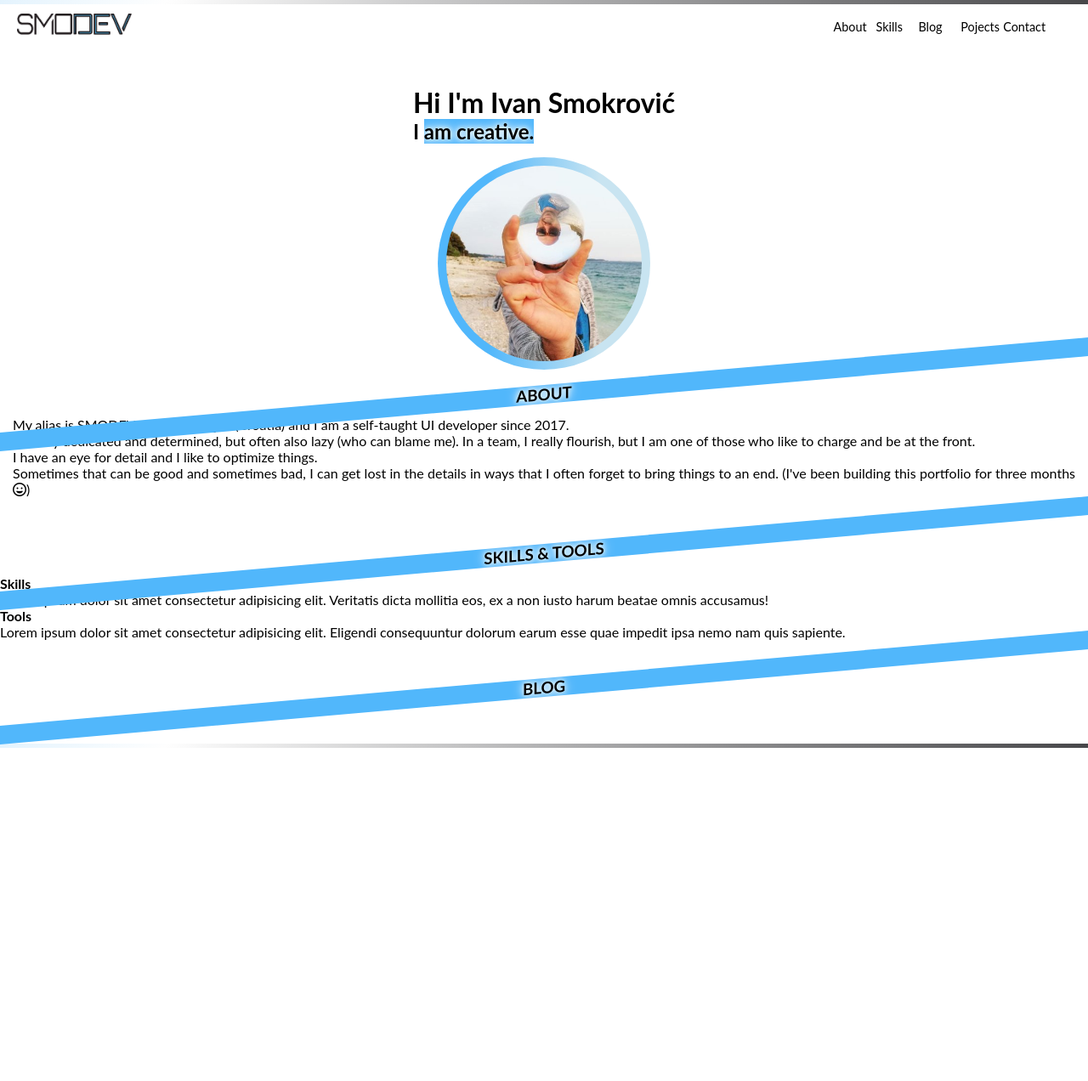
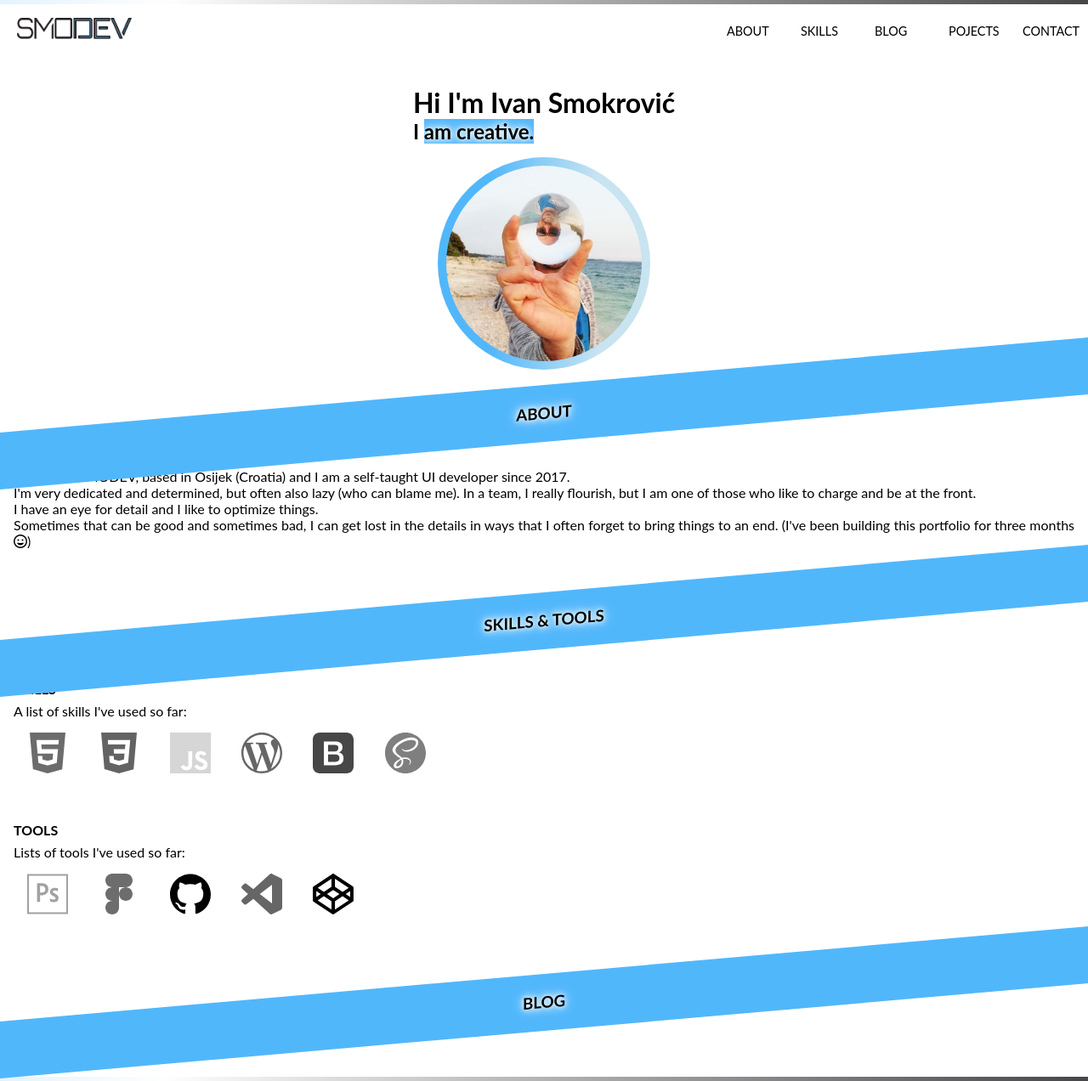
Before and after one commit to Smokra/Smodev1, a website: page src/html/index.html in a window 1280 px wide. Shown: the whole page at 85% size. Before the commit the page ends 880 px from the top, so only its background shows below. Drawn offline with nearby package versions, Linux system fonts and the light colour scheme; files that its build step writes are made by us from their sources; files whose address does not match are found by name.

Commit message:
Fixing arhitecture

```diff
--- a/src/css/style.scss
+++ b/src/css/style.scss
@@ -52,7 +52,7 @@ $grad: linear-gradient(90deg, rgba(81, 183, 251, 1) 24%, rgba(200, 228, 241, 1)
   display: grid;
   grid-template-columns: 1fr 3fr;
   align-items: center;
-  height: 50px;
+  height: 60px;
   overflow: hidden;
 
   & img {
@@ -65,7 +65,7 @@ $grad: linear-gradient(90deg, rgba(81, 183, 251, 1) 24%, rgba(200, 228, 241, 1)
   & ul {
     list-style: none;
     display: grid;
-    grid-template-columns: repeat(6, 1fr);
+    grid-template-columns: repeat(5, 1fr);
     justify-self: end;
   }
 }
@@ -76,16 +76,24 @@ $grad: linear-gradient(90deg, rgba(81, 183, 251, 1) 24%, rgba(200, 228, 241, 1)
   font-size: 0.9rem;
   font-weight: 400;
   text-decoration: none;
+  text-transform: uppercase;
   transition: color 0.3s ease-out;
-
-
+  margin: 0 10px;
 }
 
 .nav-item a:hover {
   color: $primary;
 }
 
+.nav-item a:active {
+  color: #000;
+}
+
 /* SECTIONS */
+
+.color {
+  background-color: $primary;
+}
 
 /* Section1 - About section */
 .section1 {
@@ -94,7 +102,6 @@ $grad: linear-gradient(90deg, rgba(81, 183, 251, 1) 24%, rgba(200, 228, 241, 1)
   width: 100%;
   height: auto;
   margin: 0 auto;
-  padding: 10px 0;
 }
 
 .profile {
@@ -112,13 +119,17 @@ $grad: linear-gradient(90deg, rgba(81, 183, 251, 1) 24%, rgba(200, 228, 241, 1)
   }
 }
 
-#about, #skills, #blog, #projects{
+#about,
+#skills,
+#blog,
+#projects {
   background-color: $primary;
   transform: skewY(-5deg);
   text-transform: uppercase;
   text-align: center;
   text-shadow: 0 0 5px #FFF, 0 0 10px #FFF, 0 0 15px #FFF, 2px 2px 2px rgba(206, 89, 55, 0);
   margin: 15px 0px;
+  padding: 1.4rem 0;
 }
 
 .typewriter {
@@ -129,11 +140,17 @@ $grad: linear-gradient(90deg, rgba(81, 183, 251, 1) 24%, rgba(200, 228, 241, 1)
   text-shadow: 0 0 5px #FFF, 0 0 10px #FFF, 0 0 15px #FFF, 2px 2px 2px rgba(206, 89, 55, 0);
 }
 
-.section1-content {
+.section1-content,
+.section2-content {
   max-width: 1280px;
   display: block;
   text-align: justify;
-  margin: 0px 15px;
+  margin: 1rem;
+
+  h4 {
+    text-transform: uppercase;
+    line-height: 2rem;
+  }
 }
 
 .section2 {
@@ -142,7 +159,60 @@ $grad: linear-gradient(90deg, rgba(81, 183, 251, 1) 24%, rgba(200, 228, 241, 1)
   width: 100%;
   height: auto;
   margin: 0 auto;
-  padding: 10px 0;
+}
+
+.icon {
+  display: inline-block;
+  width: 1em;
+  height: 1em;
+  stroke-width: 0;
+  stroke: currentColor;
+  fill: currentColor;
+  font-size: 3em;
+}
+
+.tooltip {
+  position: relative;
+  display: inline-block;
+  margin: 1rem;
+  filter: grayscale(100%);
+}
+
+.tooltip .tooltiptext {
+  visibility: hidden;
+  width: 120px;
+  background-color: $primary;
+  color: #fff;
+  text-align: center;
+  border-radius: 6px;
+  padding: 5px 0;
+  position: absolute;
+  z-index: 1;
+  top: 110%;
+  left: 50%;
+  margin-left: -60px;
+  opacity: 0;
+  transition: opacity 1s;
+}
+
+.tooltip .tooltiptext::after {
+  content: "";
+  position: absolute;
+  bottom: 100%;
+  left: 50%;
+  margin-left: -5px;
+  border-width: 5px;
+  border-style: solid;
+  border-color: transparent transparent $primary transparent;
+}
+
+.tooltip:hover {
+  filter: none;
+
+  .tooltiptext {
+    visibility: visible;
+    opacity: 1;
+  }
 }
 
 
@@ -192,10 +262,6 @@ $grad: linear-gradient(90deg, rgba(81, 183, 251, 1) 24%, rgba(200, 228, 241, 1)
   -webkit-animation: Typewriter-cursor 1s infinite;
   animation: Typewriter-cursor 1s infinite;
   /*margin-left: 1px;*/
-}
-
-.color {
-  background-color: $primary;
 }
 
 @-webkit-keyframes Typewriter-cursor {
@@ -290,7 +356,6 @@ $grad: linear-gradient(90deg, rgba(81, 183, 251, 1) 24%, rgba(200, 228, 241, 1)
   }
 
   p {
-    margin-top: 1rem;
     font-size: 1rem;
   }
 
@@ -302,7 +367,12 @@ $grad: linear-gradient(90deg, rgba(81, 183, 251, 1) 24%, rgba(200, 228, 241, 1)
     position: fixed;
     justify-content: start;
     top: 55px;
-    background-color: #fff;
+    background: rgb(81, 183, 251);
+    background: -moz-linear-gradient(180deg, rgba(81, 183, 251, 1) 23%, rgba(200, 228, 241, 1) 73%);
+    background: -webkit-linear-gradient(180deg, rgba(81, 183, 251, 1) 23%, rgba(200, 228, 241, 1) 73%);
+    background: linear-gradient(180deg, rgba(81, 183, 251, 1) 23%, rgba(200, 228, 241, 1) 73%);
+    filter: progid:DXImageTransform.Microsoft.gradient(startColorstr="#51b7fb", endColorstr="#c8e4f1", GradientType=1);
+    /*background-color: #fff;*/
     width: 100%;
     height: calc(100vh - 55px);
     transform: translate(-101%);
--- a/src/html/index.html
+++ b/src/html/index.html
@@ -23,9 +23,9 @@
           <span class="bar"></span>
         </div>
         <ul class="nav">
-          <li class="nav-item"><a href="#">About</a></li>
-          <li class="nav-item"><a href="#">Skills</a></li>
-          <li class="nav-item"><a href="#">Blog</a></li>
+          <li class="nav-item"><a href="#about">About</a></li>
+          <li class="nav-item"><a href="#skills">Skills</a></li>
+          <li class="nav-item"><a href="#blog">Blog</a></li>
           <li class="nav-item"><a href="#">Pojects</a></li>
           <li class="nav-item"><a href="#">Contact</a></li>
         </ul>
@@ -58,13 +58,79 @@
       <div id="skills">
         <h3>Skills & Tools</h3>
       </div>
-      <div class="skills-content">
+      <div class="section2-content">
         <h4>Skills</h4>
-        <p>Lorem ipsum dolor sit amet consectetur adipisicing elit. Veritatis dicta mollitia eos, ex a non iusto harum beatae omnis accusamus!</p>
+        <p>A list of skills I've used so far:</p>
+        <div class="tooltip">
+          <svg class="icon icon-edit">
+            <use xlink:href="./img/icons.svg#icon-html5"></use>
+          </svg>
+          <span class="tooltiptext">HTML</span>
+        </div>
+        <div class="tooltip">
+          <svg class="icon icon-edit">
+            <use xlink:href="./img/icons.svg#icon-css3"></use>
+          </svg>
+          <span class="tooltiptext">CSS</span>
+        </div>
+        <div class="tooltip">
+          <svg class="icon icon-edit">
+            <use xlink:href="./img/icons.svg#icon-edit"></use>
+          </svg>
+          <span class="tooltiptext">JAVASCRIPT</span>
+        </div>
+        <div class="tooltip">
+          <svg class="icon icon-edit">
+            <use xlink:href="./img/icons.svg#icon-wordpress"></use>
+          </svg>
+          <span class="tooltiptext">WORDPRESS</span>
+        </div>
+        <div class="tooltip">
+          <svg class="icon icon-edit">
+            <use xlink:href="./img/icons.svg#icon-bootstrap"></use>
+          </svg>
+          <span class="tooltiptext">BOOTSTRAP</span>
+        </div>
+        <div class="tooltip">
+          <svg class="icon icon-edit">
+            <use xlink:href="./img/icons.svg#icon-sass"></use>
+          </svg>
+          <span class="tooltiptext">SASS</span>
+        </div>
       </div>
-      <div>
+      <div class="section2-content">
         <h4>Tools</h4>
-        <p>Lorem ipsum dolor sit amet consectetur adipisicing elit. Eligendi consequuntur dolorum earum esse quae impedit ipsa nemo nam quis sapiente.</p>
+        <p>Lists of tools I've used so far:</p>
+        <div class="tooltip">
+          <svg class="icon icon-edit">
+            <use xlink:href="./img/icons.svg#icon-adobephotoshop"></use>
+          </svg>
+          <span class="tooltiptext">PHOTOSHOP</span>
+        </div>
+        <div class="tooltip">
+          <svg class="icon icon-edit">
+            <use xlink:href="./img/icons.svg#icon-figma1"></use>
+          </svg>
+          <span class="tooltiptext">FIGMA</span>
+        </div>
+        <div class="tooltip">
+          <svg class="icon icon-edit">
+            <use xlink:href="./img/icons.svg#icon-github1"></use>
+          </svg>
+          <span class="tooltiptext">GITHUB</span>
+        </div>
+        <div class="tooltip">
+          <svg class="icon icon-edit">
+            <use xlink:href="./img/icons.svg#icon-visualstudiocode"></use>
+          </svg>
+          <span class="tooltiptext">VS CODE</span>
+        </div>
+        <div class="tooltip">
+          <svg class="icon icon-edit">
+            <use xlink:href="./img/icons.svg#icon-codepen"></use>
+          </svg>
+          <span class="tooltiptext">CODEPEN</span>
+        </div>
       </div>
     </div>
     <div class="section3">
```
Also changed, not shown: src/img/icons.svg (added).
